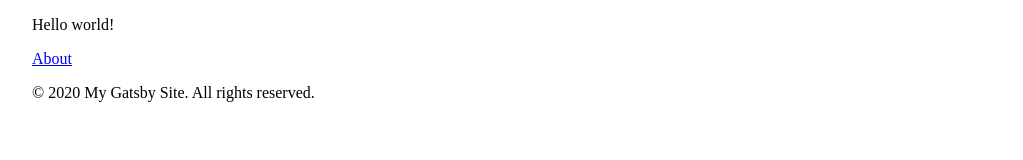
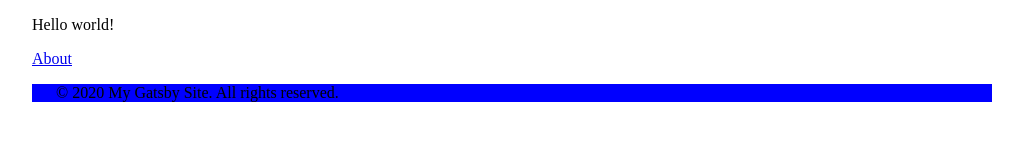
Before and after one commit to prestonso/gtdg-ch2-pages-components, a Gatsby site: page / in a window 1280 px wide. Shown: the whole page, without its empty margins (128-1151 px from the left). Built offline with nearby package versions, Linux system fonts and the light colour scheme; Gatsby itself is replaced by a stand-in of ours.

Commit message:
Add and use CSS Modules stylesheet

```diff
--- a/src/components/footer.js
+++ b/src/components/footer.js
@@ -1,5 +1,6 @@
 import React from "react"
+import * as footerStyles from "./footer.module.css"
 
 export default function Footer(props) {
-  return <p>&copy; {props.copyrightYear} My Gatsby Site. All rights reserved.</p>
+  return <p className={footerStyles.footer}>&copy; {props.copyrightYear} My Gatsby Site. All rights reserved.</p>
 }
--- /dev/null
+++ b/src/components/footer.module.css
@@ -0,0 +1,6 @@
+.footer {
+  margin: 0 auto;
+  max-width: 960px;
+  padding: 0 1.5rem;
+  background-color: blue;
+}
```
